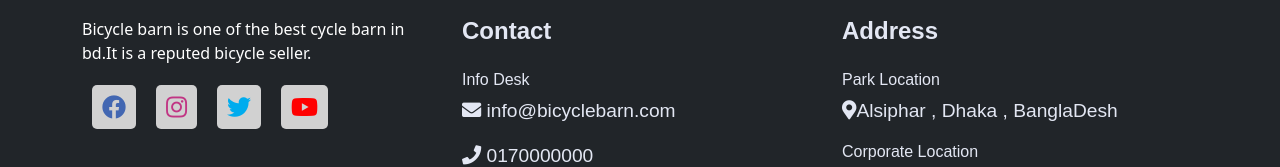
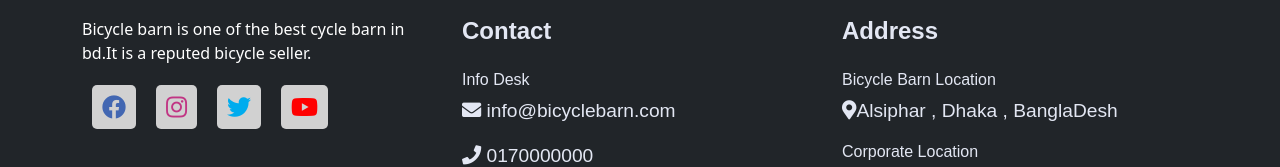
Before and after one commit to shaarifulislaam/bicycle-barn-client-side, a React (Create React App) app: page / in a window 1280 px wide. Shown: the part 1276-1443 px from the top of the page. Built offline with nearby package versions, Linux system fonts and the light colour scheme; no server answers.

Commit message:
footer updated

```diff
--- a/src/pages/shared/Footer/Footer.js
+++ b/src/pages/shared/Footer/Footer.js
@@ -60,7 +60,7 @@ const Footer = () => {
           <Col xs={12} md={6} lg={4}>
             <div className="mt-5 footer-text ">
               <h4 className="fw-bolder mb-4">Address</h4>
-              <h6>Park Location</h6>
+              <h6>Bicycle Barn Location</h6>
               <p>
                 <span>
                   <i className="fas fa-map-marker-alt"></i>
```
